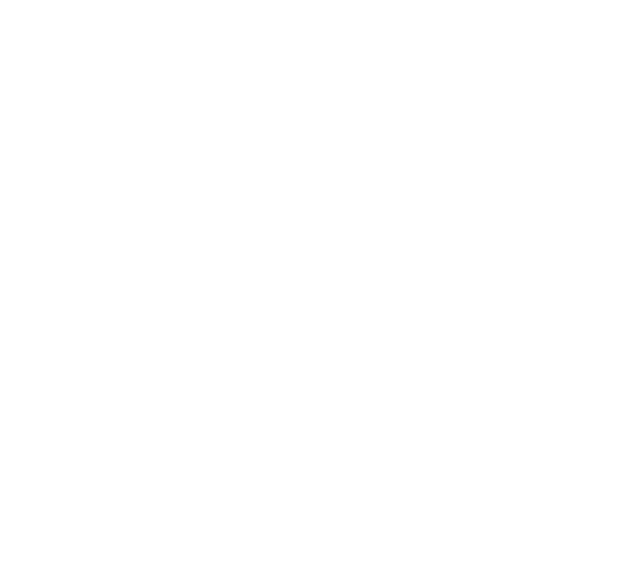
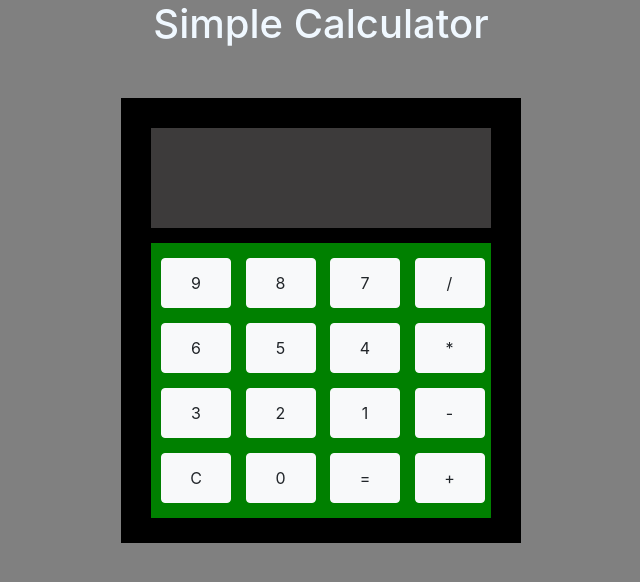
Before and after one commit to Abir-Hasan-GUB/calculator, a plain HTML site: page index.html in a window 1280 px wide. Shown: the whole page, without its empty margins (319-959 px from the left). Drawn offline with nearby package versions, Linux system fonts and the light colour scheme.

Commit message:
design complete

```diff
--- /dev/null
+++ b/css/style.css
@@ -0,0 +1,29 @@
+.calculator{
+    height: 445px;
+    width: 400px;
+    background-color: black;
+    margin: 0 auto;
+    margin-top: 50px;
+    padding: 30px 30px;
+}
+.scren{
+    height: 100px;
+    width: 100%;
+    background: rgba(102, 99, 99, 0.6);
+}
+body{
+    background: gray;
+    color: aliceblue;
+}
+.button-body{
+    background-color: green;
+    height: 275px;
+    width: 100%;
+    margin-top: 15px;
+}
+.btn-control{
+    margin-left: 10px;
+    margin-top: 15px;
+    width: 70px;
+    height: 50px;
+}
--- a/index.html
+++ b/index.html
@@ -3,9 +3,34 @@
 <head>
     <meta charset="UTF-8">
     <meta name="viewport" content="width=device-width, initial-scale=1.0">
+    <link rel="stylesheet" href="https://stackpath.bootstrapcdn.com/bootstrap/4.3.1/css/bootstrap.min.css" integrity="sha384-ggOyR0iXCbMQv3Xipma34MD+dH/1fQ784/j6cY/iJTQUOhcWr7x9JvoRxT2MZw1T" crossorigin="anonymous">
+    <link rel="stylesheet" href="css/style.css">
     <title>Calculator</title>
 </head>
 <body>
-
+    <h1 class="text-center">Simple Calculator</h1>
+    <div class="container">
+        <div class="calculator">
+            <div class="scren" id="charecter"></div>
+            <div class="button-body">
+                <button class="btn btn-light btn-control">9</button>
+                <button class="btn btn-light btn-control">8</button>
+                <button class="btn btn-light btn-control">7</button>
+                <button class="btn btn-light btn-control">/</button>
+                <button class="btn btn-light btn-control">6</button>
+                <button class="btn btn-light btn-control">5</button>
+                <button class="btn btn-light btn-control">4</button>
+                <button class="btn btn-light btn-control">*</button>
+                <button class="btn btn-light btn-control">3</button>
+                <button class="btn btn-light btn-control">2</button>
+                <button class="btn btn-light btn-control">1</button>
+                <button class="btn btn-light btn-control">-</button>
+                <button class="btn btn-light btn-control">C</button>
+                <button class="btn btn-light btn-control">0</button>
+                <button class="btn btn-light btn-control">=</button>
+                <button class="btn btn-light btn-control">+</button>
+            </div>
+        </div>
+    </div>
 </body>
 </html>
```
